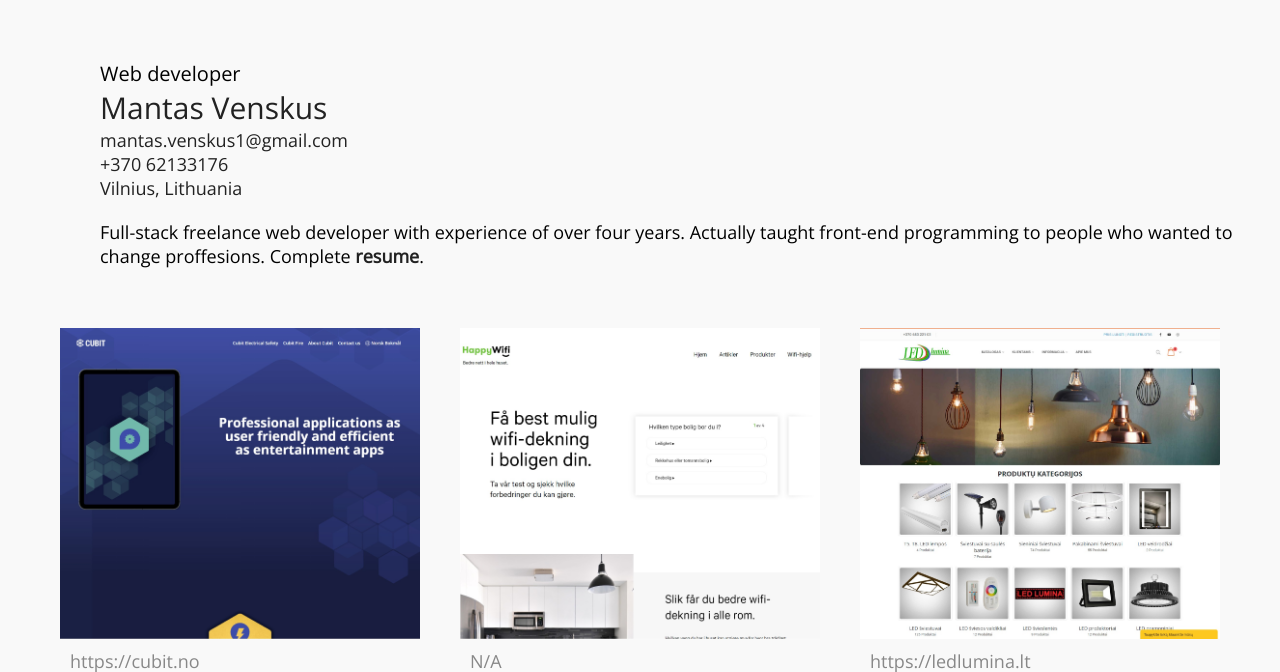
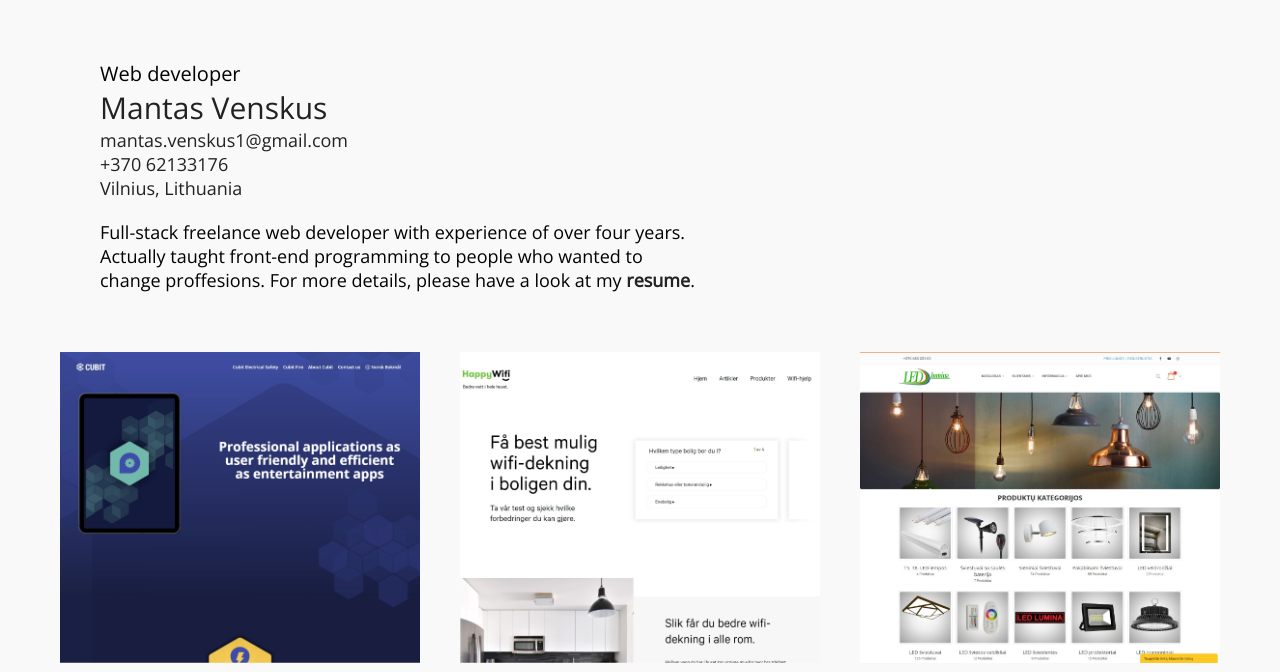
Before and after one commit to MantasVenskus/mantasvenskus.github.io, a PHP site: page / in a window 1280 px wide. Shown: the top 672 px of the page. Run offline with PHP 8.4, Linux system fonts and the light colour scheme.

Commit message:
text updates

```diff
--- a/index.html
+++ b/index.html
@@ -18,7 +18,7 @@
     <a href="mailto:mantas.venskus1@gmail.com">mantas.venskus1@gmail.com</a>
     <a href="tel:+37062133176">+370 62133176</a>
     <a href="https://www.google.com/maps/place/Vilnius/" target="_blank">Vilnius, Lithuania</a>
-    <p>Full-stack freelance web developer with experience of over four years. Actually taught front-end programming to people who wanted to change proffesions. Complete
+    <p>Full-stack freelance web developer with experience of over four years. Actually taught front-end programming to people who wanted to change proffesions. For more details, please have a look at my
       <a href="cv_Mantas_Venskus.pdf" target="__blank">resume</a>.
     </p>
   </section>
--- a/style.css
+++ b/style.css
@@ -165,6 +165,7 @@ html body section.header a:hover {
 }
 html body section.header p {
   margin-top: 2rem;
+  max-width: 60rem;
 }
 html body section.header p a {
   font-weight: 600;
--- a/style.less
+++ b/style.less
@@ -35,6 +35,7 @@ html {
         }
         p {
           margin-top: 2rem;
+          max-width: 60rem;
           a {
             font-weight: 600;
             &:hover {
```
